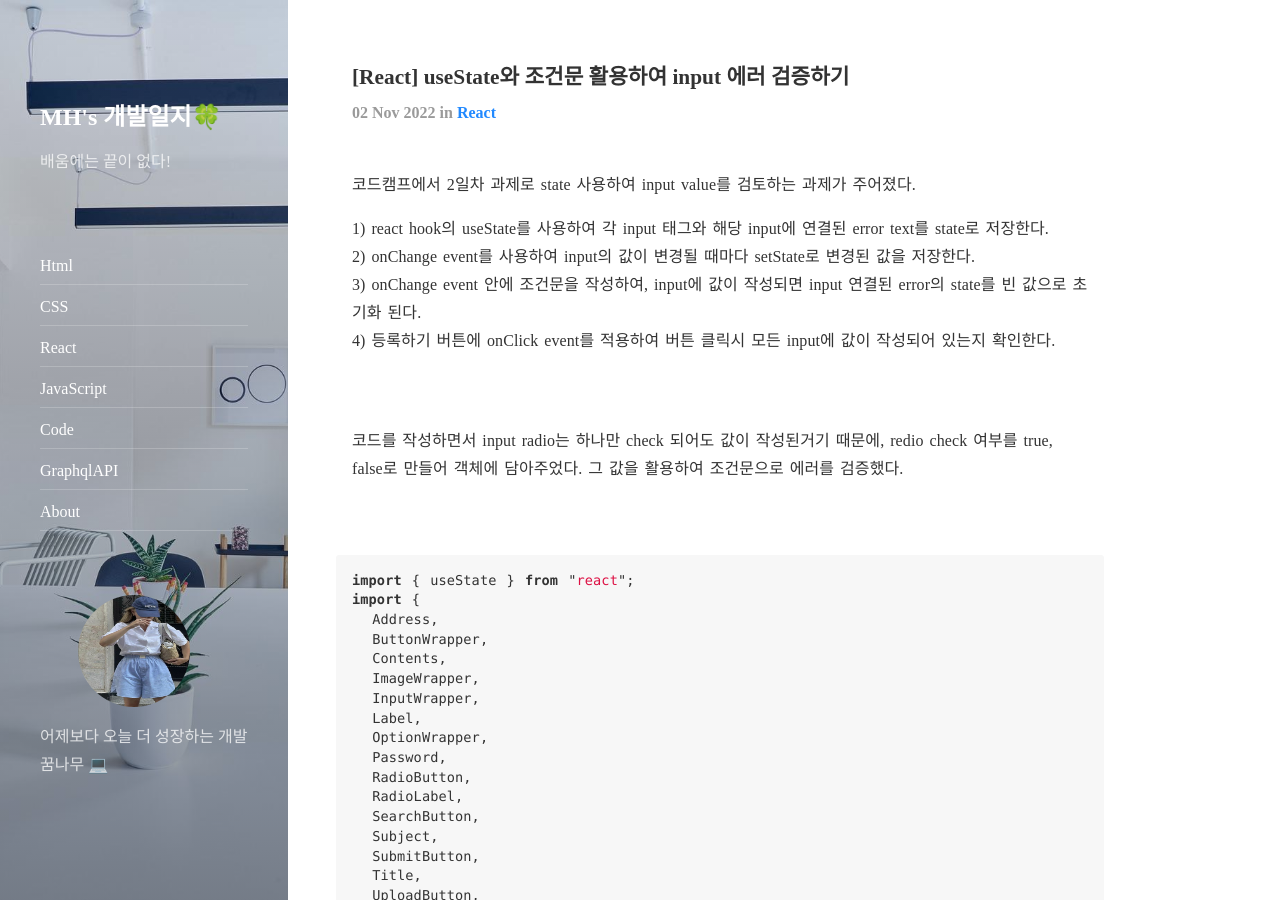
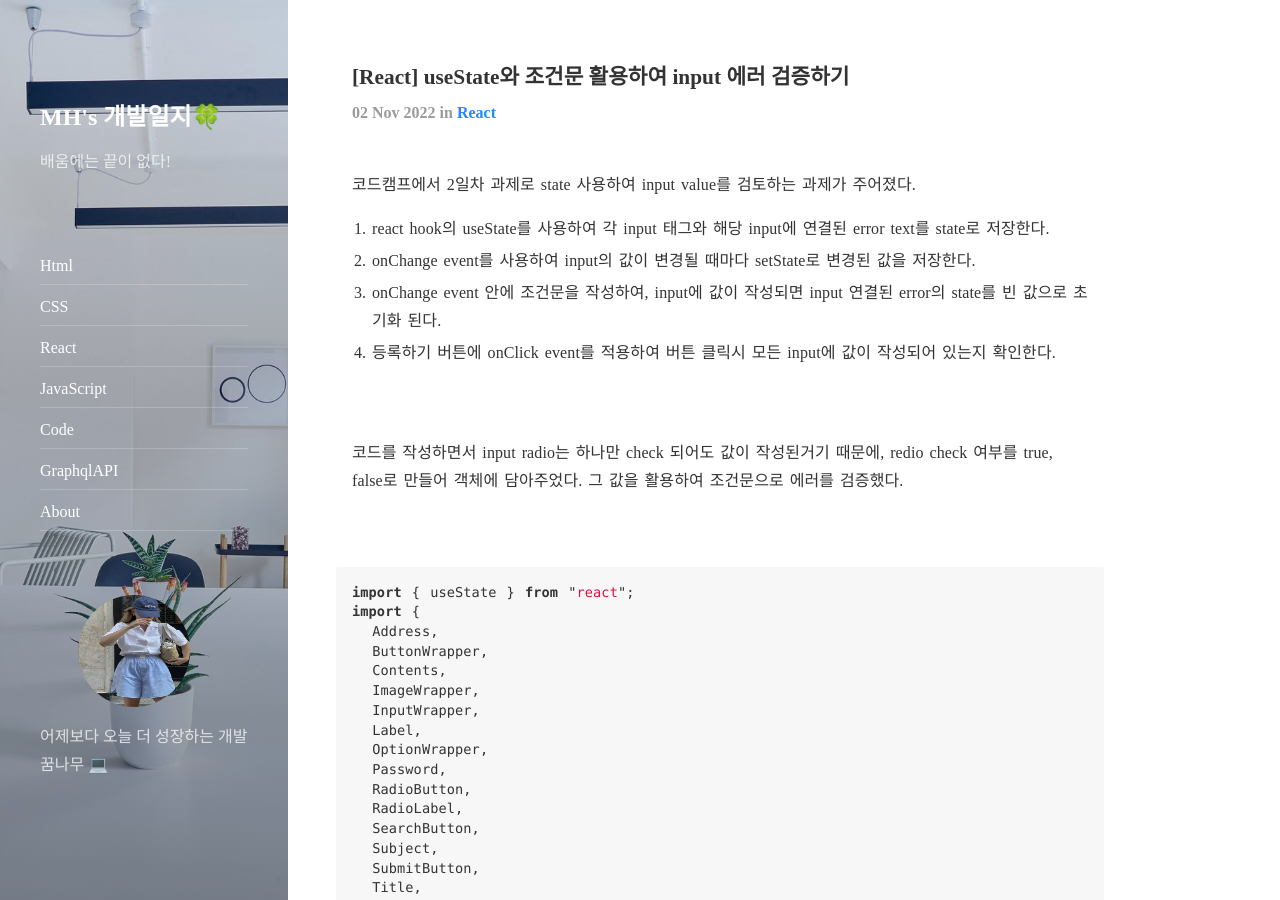
Before and after one commit to MyeongheeJung/MyeongheeJung.github.io, a Jekyll site: the page built from _posts/2022-11-02-state-if.md, in a window 1280 px wide and 900 px high. Built offline with Jekyll 4.4.1, drawn with Linux system fonts in a browser that asks for light colours; nearby versions of some CDN libraries; comment, search, counter and statistics services are not loaded; some of the changed text lies outside the part shown.

Commit message:
[2022-11-02-state-if-내용추가]

````diff
--- a/_posts/2022-11-02-state-if.md
+++ b/_posts/2022-11-02-state-if.md
@@ -1,18 +1,17 @@
 ---
 layout: post
-title:  "[React] useState와 조건문 활용하여 input 에러 검증하기"
-subtitle:   ""
+title: "[React] useState와 조건문 활용하여 input 에러 검증하기"
+subtitle: ""
 categories: react
 comments: true
 ---
 
 코드캠프에서 2일차 과제로 state 사용하여 input value를 검토하는 과제가 주어졌다.
 
-
-1) react hook의 useState를 사용하여 각 input 태그와 해당 input에 연결된 error text를 state로 저장한다.<br>
-2) onChange event를 사용하여 input의 값이 변경될 때마다 setState로 변경된 값을 저장한다.<br>
-3) onChange event 안에 조건문을 작성하여, input에 값이 작성되면 input 연결된 error의 state를 빈 값으로 초기화 된다.<br>
-4) 등록하기 버튼에 onClick event를 적용하여 버튼 클릭시 모든 input에 값이 작성되어 있는지 확인한다.
+1. react hook의 useState를 사용하여 각 input 태그와 해당 input에 연결된 error text를 state로 저장한다.<br>
+2. onChange event를 사용하여 input의 값이 변경될 때마다 setState로 변경된 값을 저장한다.<br>
+3. onChange event 안에 조건문을 작성하여, input에 값이 작성되면 input 연결된 error의 state를 빈 값으로 초기화 된다.<br>
+4. 등록하기 버튼에 onClick event를 적용하여 버튼 클릭시 모든 input에 값이 작성되어 있는지 확인한다.
 
 <br>
 <br>
@@ -20,7 +19,6 @@ comments: true
 <br>
 <br>
 <br>
-
 
 ```js
 import { useState } from "react";
````
Also changed, not shown: other parts of _posts/2022-11-02-state-if.md (+1 -0 lines).
